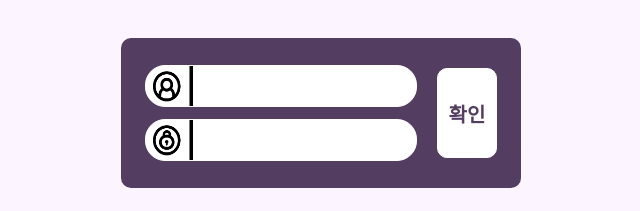
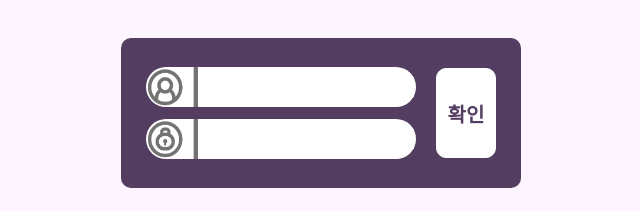
Before and after one commit to muguk04-4/lostArk_guildManager, a Vue app in the folder loagm/: page / in a window 1280 px wide. Shown: the part 263-474 px from the top of the page, without its empty margins (319-959 px from the left). Built offline with nearby package versions, Linux system fonts and the light colour scheme.

Commit message:
id pw icon change

```diff
--- a/loagm/src/views/LoginView.vue
+++ b/loagm/src/views/LoginView.vue
@@ -112,15 +112,15 @@ export default {
     display: flex;
     justify-content: center;
     align-items: center;
-    border: 1px solid white;
     border-radius: 20px;
     width: 270px;
     height: 40px;
     background-color: white;
   }
   .inputs div img{
-    width: 40px;
-    height: 40px;
+    width: 50px;
+    height: 100%;
+    opacity: 55%;
   }
   .inputs div input{
     font-size: 12pt;
```
Also changed, not shown: loagm/src/assets/icon/id.png, loagm/src/assets/icon/pw.png.
